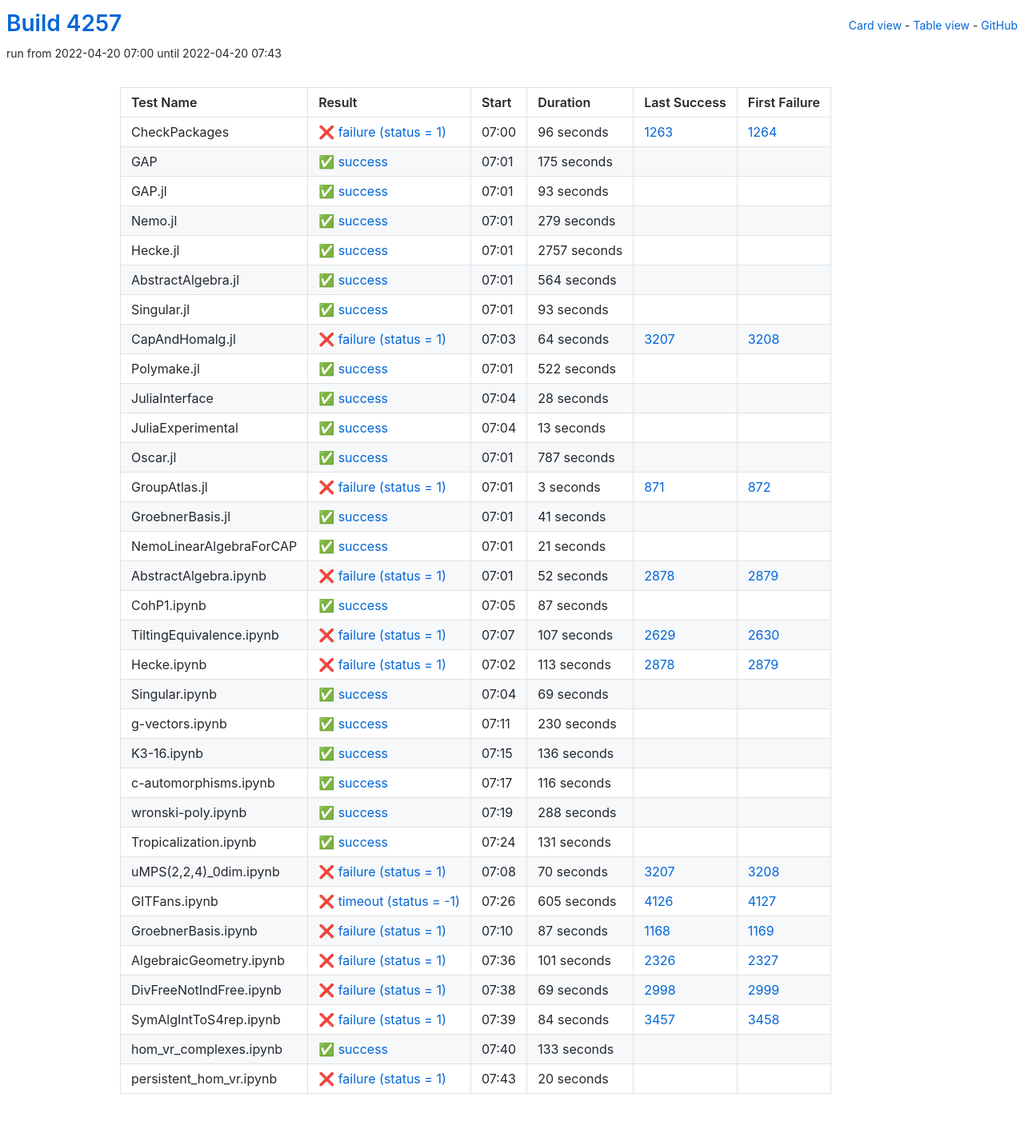
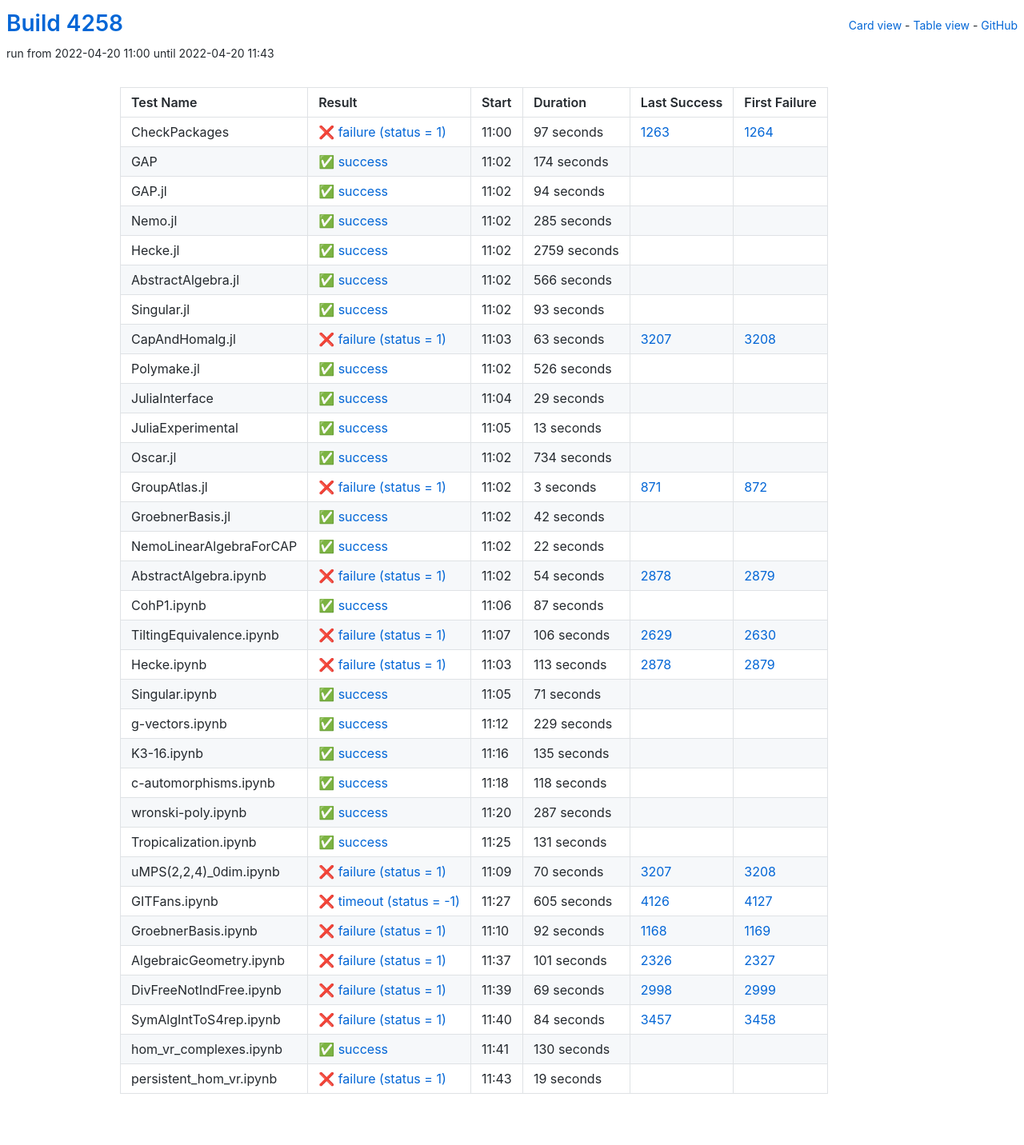
Before and after one commit to oscar-system/oscar-ci-status-stable, a Jekyll site: the page built from table.html, in a window 1280 px wide. Shown: the whole page at 80% size. Built offline with Jekyll 4.4.1, drawn with Linux system fonts in a browser that asks for light colours.

Commit message:
Build #4258

```diff
--- a/_data/ci.yml
+++ b/_data/ci.yml
@@ -1,6 +1,6 @@
 ---
-build: 4257
-build_url: https://oscarci.mathematik.uni-kl.de/job/oscar-stable/4257/
+build: 4258
+build_url: https://oscarci.mathematik.uni-kl.de/job/oscar-stable/4258/
 job: oscar-stable
 organization: oscar-system
 repo: oscar-ci-status-stable
@@ -8,80 +8,80 @@ repourl: https://github.com/oscar-system/oscar-ci-status-stable
 tests:
 - name: CheckPackages
   id: checkpackages
-  log: https://oscarci.mathematik.uni-kl.de/job/oscar-stable/4257/artifact/logs/build-4257/CheckPackages.log
-  start: 2022-04-20 07:00
+  log: https://oscarci.mathematik.uni-kl.de/job/oscar-stable/4258/artifact/logs/build-4258/CheckPackages.log
+  start: 2022-04-20 11:00
   success: false
   exitcode: 1
   status: failure
-  duration: 96
+  duration: 97
   last_success: 1263
   last_success_url: https://oscarci.mathematik.uni-kl.de/job/oscar-stable/1263/
   first_failure: 1264
   first_failure_url: https://oscarci.mathematik.uni-kl.de/job/oscar-stable/1264/
 - name: GAP
   id: gap
-  log: https://oscarci.mathematik.uni-kl.de/job/oscar-stable/4257/artifact/logs/build-4257/GAP.log
-  start: 2022-04-20 07:01
+  log: https://oscarci.mathematik.uni-kl.de/job/oscar-stable/4258/artifact/logs/build-4258/GAP.log
+  start: 2022-04-20 11:02
   success: true
   exitcode: 0
   status: success
-  duration: 175
+  duration: 174
   last_success: false
   last_success_url:
   first_failure: false
   first_failure_url:
 - name: GAP.jl
   id: gap-jl
-  log: https://oscarci.mathematik.uni-kl.de/job/oscar-stable/4257/artifact/logs/build-4257/GAP.jl.log
-  start: 2022-04-20 07:01
+  log: https://oscarci.mathematik.uni-kl.de/job/oscar-stable/4258/artifact/logs/build-4258/GAP.jl.log
+  start: 2022-04-20 11:02
   success: true
   exitcode: 0
   status: success
-  duration: 93
+  duration: 94
   last_success: false
   last_success_url:
   first_failure: false
   first_failure_url:
 - name: Nemo.jl
   id: nemo-jl
-  log: https://oscarci.mathematik.uni-kl.de/job/oscar-stable/4257/artifact/logs/build-4257/Nemo.jl.log
-  start: 2022-04-20 07:01
+  log: https://oscarci.mathematik.uni-kl.de/job/oscar-stable/4258/artifact/logs/build-4258/Nemo.jl.log
+  start: 2022-04-20 11:02
   success: true
   exitcode: 0
   status: success
-  duration: 279
+  duration: 285
   last_success: false
   last_success_url:
   first_failure: false
   first_failure_url:
 - name: Hecke.jl
   id: hecke-jl
-  log: https://oscarci.mathematik.uni-kl.de/job/oscar-stable/4257/artifact/logs/build-4257/Hecke.jl.log
-  start: 2022-04-20 07:01
+  log: https://oscarci.mathematik.uni-kl.de/job/oscar-stable/4258/artifact/logs/build-4258/Hecke.jl.log
+  start: 2022-04-20 11:02
   success: true
   exitcode: 0
   status: success
-  duration: 2757
+  duration: 2759
   last_success: false
   last_success_url:
   first_failure: false
   first_failure_url:
 - name: AbstractAlgebra.jl
   id: abstractalgebra-jl
-  log: https://oscarci.mathematik.uni-kl.de/job/oscar-stable/4257/artifact/logs/build-4257/AbstractAlgebra.jl.log
-  start: 2022-04-20 07:01
+  log: https://oscarci.mathematik.uni-kl.de/job/oscar-stable/4258/artifact/logs/build-4258/AbstractAlgebra.jl.log
+  start: 2022-04-20 11:02
   success: true
   exitcode: 0
   status: success
-  duration: 564
+  duration: 566
   last_success: false
   last_success_url:
   first_failure: false
   first_failure_url:
 - name: Singular.jl
   id: singular-jl
-  log: https://oscarci.mathematik.uni-kl.de/job/oscar-stable/4257/artifact/logs/build-4257/Singular.jl.log
-  start: 2022-04-20 07:01
+  log: https://oscarci.mathematik.uni-kl.de/job/oscar-stable/4258/artifact/logs/build-4258/Singular.jl.log
+  start: 2022-04-20 11:02
   success: true
   exitcode: 0
   status: success
@@ -92,44 +92,44 @@ tests:
   first_failure_url:
 - name: CapAndHomalg.jl
   id: capandhomalg-jl
-  log: https://oscarci.mathematik.uni-kl.de/job/oscar-stable/4257/artifact/logs/build-4257/CapAndHomalg.jl.log
-  start: 2022-04-20 07:03
+  log: https://oscarci.mathematik.uni-kl.de/job/oscar-stable/4258/artifact/logs/build-4258/CapAndHomalg.jl.log
+  start: 2022-04-20 11:03
   success: false
   exitcode: 1
   status: failure
-  duration: 64
+  duration: 63
   last_success: 3207
   last_success_url: https://oscarci.mathematik.uni-kl.de/job/oscar-stable/3207/
   first_failure: 3208
   first_failure_url: https://oscarci.mathematik.uni-kl.de/job/oscar-stable/3208/
 - name: Polymake.jl
   id: polymake-jl
-  log: https://oscarci.mathematik.uni-kl.de/job/oscar-stable/4257/artifact/logs/build-4257/Polymake.jl.log
-  start: 2022-04-20 07:01
+  log: https://oscarci.mathematik.uni-kl.de/job/oscar-stable/4258/artifact/logs/build-4258/Polymake.jl.log
+  start: 2022-04-20 11:02
   success: true
   exitcode: 0
   status: success
-  duration: 522
+  duration: 526
   last_success: false
   last_success_url:
   first_failure: false
   first_failure_url:
 - name: JuliaInterface
   id: juliainterface
-  log: https://oscarci.mathematik.uni-kl.de/job/oscar-stable/4257/artifact/logs/build-4257/JuliaInterface.log
-  start: 2022-04-20 07:04
+  log: https://oscarci.mathematik.uni-kl.de/job/oscar-stable/4258/artifact/logs/build-4258/JuliaInterface.log
+  start: 2022-04-20 11:04
   success: true
   exitcode: 0
   status: success
-  duration: 28
+  duration: 29
   last_success: false
   last_success_url:
   first_failure: false
   first_failure_url:
 - name: JuliaExperimental
   id: juliaexperimental
-  log: https://oscarci.mathematik.uni-kl.de/job/oscar-stable/4257/artifact/logs/build-4257/JuliaExperimental.log
-  start: 2022-04-20 07:04
+  log: https://oscarci.mathematik.uni-kl.de/job/oscar-stable/4258/artifact/logs/build-4258/JuliaExperimental.log
+  start: 2022-04-20 11:05
   success: true
   exitcode: 0
   status: success
@@ -140,20 +140,20 @@ tests:
   first_failure_url:
 - name: Oscar.jl
   id: oscar-jl
-  log: https://oscarci.mathematik.uni-kl.de/job/oscar-stable/4257/artifact/logs/build-4257/Oscar.jl.log
-  start: 2022-04-20 07:01
+  log: https://oscarci.mathematik.uni-kl.de/job/oscar-stable/4258/artifact/logs/build-4258/Oscar.jl.log
+  start: 2022-04-20 11:02
   success: true
   exitcode: 0
   status: success
-  duration: 787
+  duration: 734
   last_success: false
   last_success_url:
   first_failure: false
   first_failure_url:
 - name: GroupAtlas.jl
   id: groupatlas-jl
-  log: https://oscarci.mathematik.uni-kl.de/job/oscar-stable/4257/artifact/logs/build-4257/GroupAtlas.jl.log
-  start: 2022-04-20 07:01
+  log: https://oscarci.mathematik.uni-kl.de/job/oscar-stable/4258/artifact/logs/build-4258/GroupAtlas.jl.log
+  start: 2022-04-20 11:02
   success: false
   exitcode: 1
   status: failure
@@ -164,44 +164,44 @@ tests:
   first_failure_url: https://oscarci.mathematik.uni-kl.de/job/oscar-stable/872/
 - name: GroebnerBasis.jl
   id: groebnerbasis-jl
-  log: https://oscarci.mathematik.uni-kl.de/job/oscar-stable/4257/artifact/logs/build-4257/GroebnerBasis.jl.log
-  start: 2022-04-20 07:01
+  log: https://oscarci.mathematik.uni-kl.de/job/oscar-stable/4258/artifact/logs/build-4258/GroebnerBasis.jl.log
+  start: 2022-04-20 11:02
   success: true
   exitcode: 0
   status: success
-  duration: 41
+  duration: 42
   last_success: false
   last_success_url:
   first_failure: false
   first_failure_url:
 - name: NemoLinearAlgebraForCAP
   id: nemolinearalgebraforcap
-  log: https://oscarci.mathematik.uni-kl.de/job/oscar-stable/4257/artifact/logs/build-4257/NemoLinearAlgebraForCAP.log
-  start: 2022-04-20 07:01
+  log: https://oscarci.mathematik.uni-kl.de/job/oscar-stable/4258/artifact/logs/build-4258/NemoLinearAlgebraForCAP.log
+  start: 2022-04-20 11:02
   success: true
   exitcode: 0
   status: success
-  duration: 21
+  duration: 22
   last_success: false
   last_success_url:
   first_failure: false
   first_failure_url:
 - name: AbstractAlgebra.ipynb
   id: abstractalgebra-ipynb
-  log: https://oscarci.mathematik.uni-kl.de/job/oscar-stable/4257/artifact/logs/build-4257/AbstractAlgebra.ipynb.log
-  start: 2022-04-20 07:01
+  log: https://oscarci.mathematik.uni-kl.de/job/oscar-stable/4258/artifact/logs/build-4258/AbstractAlgebra.ipynb.log
+  start: 2022-04-20 11:02
   success: false
   exitcode: 1
   status: failure
-  duration: 52
+  duration: 54
   last_success: 2878
   last_success_url: https://oscarci.mathematik.uni-kl.de/job/oscar-stable/2878/
   first_failure: 2879
   first_failure_url: https://oscarci.mathematik.uni-kl.de/job/oscar-stable/2879/
 - name: CohP1.ipynb
   id: cohp1-ipynb
-  log: https://oscarci.mathematik.uni-kl.de/job/oscar-stable/4257/artifact/logs/build-4257/CohP1.ipynb.log
-  start: 2022-04-20 07:05
+  log: https://oscarci.mathematik.uni-kl.de/job/oscar-stable/4258/artifact/logs/build-4258/CohP1.ipynb.log
+  start: 2022-04-20 11:06
   success: true
   exitcode: 0
   status: success
@@ -212,20 +212,20 @@ tests:
   first_failure_url:
 - name: TiltingEquivalence.ipynb
   id: tiltingequivalence-ipynb
-  log: https://oscarci.mathematik.uni-kl.de/job/oscar-stable/4257/artifact/logs/build-4257/TiltingEquivalence.ipynb.log
-  start: 2022-04-20 07:07
+  log: https://oscarci.mathematik.uni-kl.de/job/oscar-stable/4258/artifact/logs/build-4258/TiltingEquivalence.ipynb.log
+  start: 2022-04-20 11:07
   success: false
   exitcode: 1
   status: failure
-  duration: 107
+  duration: 106
   last_success: 2629
   last_success_url: https://oscarci.mathematik.uni-kl.de/job/oscar-stable/2629/
   first_failure: 2630
   first_failure_url: https://oscarci.mathematik.uni-kl.de/job/oscar-stable/2630/
 - name: Hecke.ipynb
   id: hecke-ipynb
-  log: https://oscarci.mathematik.uni-kl.de/job/oscar-stable/4257/artifact/logs/build-4257/Hecke.ipynb.log
-  start: 2022-04-20 07:02
+  log: https://oscarci.mathematik.uni-kl.de/job/oscar-stable/4258/artifact/logs/build-4258/Hecke.ipynb.log
+  start: 2022-04-20 11:03
   success: false
   exitcode: 1
   status: failure
@@ -236,68 +236,68 @@ tests:
   first_failure_url: https://oscarci.mathematik.uni-kl.de/job/oscar-stable/2879/
 - name: Singular.ipynb
   id: singular-ipynb
-  log: https://oscarci.mathematik.uni-kl.de/job/oscar-stable/4257/artifact/logs/build-4257/Singular.ipynb.log
-  start: 2022-04-20 07:04
+  log: https://oscarci.mathematik.uni-kl.de/job/oscar-stable/4258/artifact/logs/build-4258/Singular.ipynb.log
+  start: 2022-04-20 11:05
   success: true
   exitcode: 0
   status: success
-  duration: 69
+  duration: 71
   last_success: false
   last_success_url:
   first_failure: false
   first_failure_url:
 - name: g-vectors.ipynb
   id: g-vectors-ipynb
-  log: https://oscarci.mathematik.uni-kl.de/job/oscar-stable/4257/artifact/logs/build-4257/g-vectors.ipynb.log
-  start: 2022-04-20 07:11
+  log: https://oscarci.mathematik.uni-kl.de/job/oscar-stable/4258/artifact/logs/build-4258/g-vectors.ipynb.log
+  start: 2022-04-20 11:12
   success: true
   exitcode: 0
   status: success
-  duration: 230
+  duration: 229
   last_success: false
   last_success_url:
   first_failure: false
   first_failure_url:
 - name: K3-16.ipynb
   id: k3-16-ipynb
-  log: https://oscarci.mathematik.uni-kl.de/job/oscar-stable/4257/artifact/logs/build-4257/K3-16.ipynb.log
-  start: 2022-04-20 07:15
+  log: https://oscarci.mathematik.uni-kl.de/job/oscar-stable/4258/artifact/logs/build-4258/K3-16.ipynb.log
+  start: 2022-04-20 11:16
   success: true
   exitcode: 0
   status: success
-  duration: 136
+  duration: 135
   last_success: false
   last_success_url:
   first_failure: false
   first_failure_url:
 - name: c-automorphisms.ipynb
   id: c-automorphisms-ipynb
-  log: https://oscarci.mathematik.uni-kl.de/job/oscar-stable/4257/artifact/logs/build-4257/c-automorphisms.ipynb.log
-  start: 2022-04-20 07:17
+  log: https://oscarci.mathematik.uni-kl.de/job/oscar-stable/4258/artifact/logs/build-4258/c-automorphisms.ipynb.log
+  start: 2022-04-20 11:18
   success: true
   exitcode: 0
   status: success
-  duration: 116
+  duration: 118
   last_success: false
   last_success_url:
   first_failure: false
   first_failure_url:
 - name: wronski-poly.ipynb
   id: wronski-poly-ipynb
-  log: https://oscarci.mathematik.uni-kl.de/job/oscar-stable/4257/artifact/logs/build-4257/wronski-poly.ipynb.log
-  start: 2022-04-20 07:19
+  log: https://oscarci.mathematik.uni-kl.de/job/oscar-stable/4258/artifact/logs/build-4258/wronski-poly.ipynb.log
+  start: 2022-04-20 11:20
   success: true
   exitcode: 0
   status: success
-  duration: 288
+  duration: 287
   last_success: false
   last_success_url:
   first_failure: false
   first_failure_url:
 - name: Tropicalization.ipynb
   id: tropicalization-ipynb
-  log: https://oscarci.mathematik.uni-kl.de/job/oscar-stable/4257/artifact/logs/build-4257/Tropicalization.ipynb.log
-  start: 2022-04-20 07:24
+  log: https://oscarci.mathematik.uni-kl.de/job/oscar-stable/4258/artifact/logs/build-4258/Tropicalization.ipynb.log
+  start: 2022-04-20 11:25
   success: true
   exitcode: 0
   status: success
@@ -308,8 +308,8 @@ tests:
   first_failure_url:
 - name: uMPS(2,2,4)_0dim.ipynb
   id: umps-2-2-4-0dim-ipynb
-  log: https://oscarci.mathematik.uni-kl.de/job/oscar-stable/4257/artifact/logs/build-4257/uMPS-2-2-4-_0dim.ipynb.log
-  start: 2022-04-20 07:08
+  log: https://oscarci.mathematik.uni-kl.de/job/oscar-stable/4258/artifact/logs/build-4258/uMPS-2-2-4-_0dim.ipynb.log
+  start: 2022-04-20 11:09
   success: false
   exitcode: 1
   status: failure
@@ -320,8 +320,8 @@ tests:
   first_failure_url: https://oscarci.mathematik.uni-kl.de/job/oscar-stable/3208/
 - name: GITFans.ipynb
   id: gitfans-ipynb
-  log: https://oscarci.mathematik.uni-kl.de/job/oscar-stable/4257/artifact/logs/build-4257/GITFans.ipynb.log
-  start: 2022-04-20 07:26
+  log: https://oscarci.mathematik.uni-kl.de/job/oscar-stable/4258/artifact/logs/build-4258/GITFans.ipynb.log
+  start: 2022-04-20 11:27
   success: false
   exitcode: -1
   status: timeout
@@ -332,20 +332,20 @@ tests:
   first_failure_url: https://oscarci.mathematik.uni-kl.de/job/oscar-stable/4127/
 - name: GroebnerBasis.ipynb
   id: groebnerbasis-ipynb
-  log: https://oscarci.mathematik.uni-kl.de/job/oscar-stable/4257/artifact/logs/build-4257/GroebnerBasis.ipynb.log
-  start: 2022-04-20 07:10
+  log: https://oscarci.mathematik.uni-kl.de/job/oscar-stable/4258/artifact/logs/build-4258/GroebnerBasis.ipynb.log
+  start: 2022-04-20 11:10
   success: false
   exitcode: 1
   status: failure
-  duration: 87
+  duration: 92
   last_success: 1168
   last_success_url: https://oscarci.mathematik.uni-kl.de/job/oscar-stable/1168/
   first_failure: 1169
   first_failure_url: https://oscarci.mathematik.uni-kl.de/job/oscar-stable/1169/
 - name: AlgebraicGeometry.ipynb
   id: algebraicgeometry-ipynb
-  log: https://oscarci.mathematik.uni-kl.de/job/oscar-stable/4257/artifact/logs/build-4257/AlgebraicGeometry.ipynb.log
-  start: 2022-04-20 07:36
+  log: https://oscarci.mathematik.uni-kl.de/job/oscar-stable/4258/artifact/logs/build-4258/AlgebraicGeometry.ipynb.log
+  start: 2022-04-20 11:37
   success: false
   exitcode: 1
   status: failure
@@ -356,8 +356,8 @@ tests:
   first_failure_url: https://oscarci.mathematik.uni-kl.de/job/oscar-stable/2327/
 - name: DivFreeNotIndFree.ipynb
   id: divfreenotindfree-ipynb
-  log: https://oscarci.mathematik.uni-kl.de/job/oscar-stable/4257/artifact/logs/build-4257/DivFreeNotIndFree.ipynb.log
-  start: 2022-04-20 07:38
+  log: https://oscarci.mathematik.uni-kl.de/job/oscar-stable/4258/artifact/logs/build-4258/DivFreeNotIndFree.ipynb.log
+  start: 2022-04-20 11:39
   success: false
   exitcode: 1
   status: failure
@@ -368,8 +368,8 @@ tests:
   first_failure_url: https://oscarci.mathematik.uni-kl.de/job/oscar-stable/2999/
 - name: SymAlgIntToS4rep.ipynb
   id: symalginttos4rep-ipynb
-  log: https://oscarci.mathematik.uni-kl.de/job/oscar-stable/4257/artifact/logs/build-4257/SymAlgIntToS4rep.ipynb.log
-  start: 2022-04-20 07:39
+  log: https://oscarci.mathematik.uni-kl.de/job/oscar-stable/4258/artifact/logs/build-4258/SymAlgIntToS4rep.ipynb.log
+  start: 2022-04-20 11:40
   success: false
   exitcode: 1
   status: failure
@@ -380,24 +380,24 @@ tests:
   first_failure_url: https://oscarci.mathematik.uni-kl.de/job/oscar-stable/3458/
 - name: hom_vr_complexes.ipynb
   id: hom-vr-complexes-ipynb
-  log: https://oscarci.mathematik.uni-kl.de/job/oscar-stable/4257/artifact/logs/build-4257/hom_vr_complexes.ipynb.log
-  start: 2022-04-20 07:40
+  log: https://oscarci.mathematik.uni-kl.de/job/oscar-stable/4258/artifact/logs/build-4258/hom_vr_complexes.ipynb.log
+  start: 2022-04-20 11:41
   success: true
   exitcode: 0
   status: success
-  duration: 133
+  duration: 130
   last_success: false
   last_success_url:
   first_failure: false
   first_failure_url:
 - name: persistent_hom_vr.ipynb
   id: persistent-hom-vr-ipynb
-  log: https://oscarci.mathematik.uni-kl.de/job/oscar-stable/4257/artifact/logs/build-4257/persistent_hom_vr.ipynb.log
-  start: 2022-04-20 07:43
+  log: https://oscarci.mathematik.uni-kl.de/job/oscar-stable/4258/artifact/logs/build-4258/persistent_hom_vr.ipynb.log
+  start: 2022-04-20 11:43
   success: false
   exitcode: 1
   status: failure
-  duration: 20
+  duration: 19
   last_success: false
   last_success_url:
   first_failure: false
```
Also changed, not shown: README.md.
